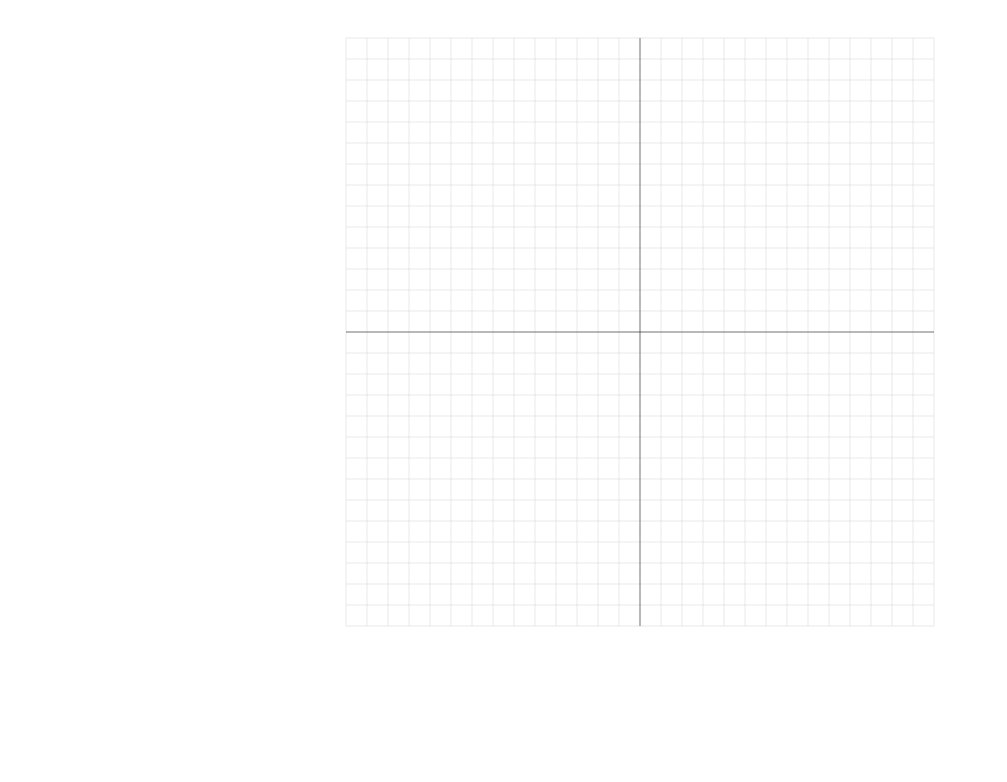
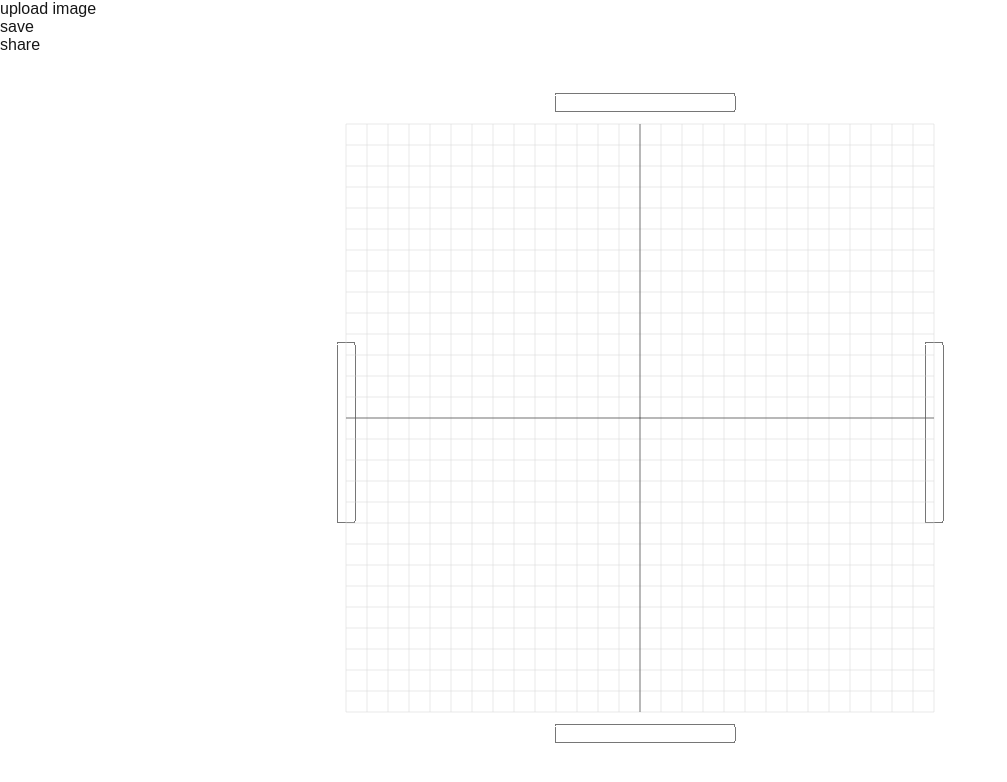
Before and after one commit to mayasundar/four-quadrants, a Next.js app: page / in a window 1280 px wide. Shown: the top 782 px of the page, without its empty margins (0-1007 px from the left). Built offline with nearby package versions, Linux system fonts and the light colour scheme.

Commit message:
add Canvas + Label components

```diff
--- a/package.json
+++ b/package.json
@@ -9,8 +9,9 @@
     "lint": "next lint"
   },
   "dependencies": {
+    "next": "15.1.6",
     "react": "^19.0.0",
     "react-dom": "^19.0.0",
-    "next": "15.1.6"
+    "react-draggable": "^4.4.6"
   }
 }
--- /dev/null
+++ b/src/components/Canvas.js
@@ -0,0 +1,115 @@
+import React, { useRef, useCallback, useEffect, useMemo } from "react";
+import styles from "@/styles/Home.module.css";
+
+const Canvas = ({ circles, onAddCircle }) => {
+    const canvasRef = useRef(null);
+    const size = 600;
+    const scale = useMemo(() => (typeof window !== "undefined" ? window.devicePixelRatio : 1), []);
+    const s = 21;
+
+    const gridConstants = useMemo(() => {
+        const nX = Math.floor(size / s);
+        const nY = Math.floor(size / s);
+        const pX = size - nX * s;
+        const pY = size - nY * s;
+        return {
+            nX,
+            nY,
+            pL: Math.ceil(pX / 2) - 0.5,
+            pT: Math.ceil(pY / 2) - 0.5,
+            pR: size - nX * s - Math.ceil(pX / 2) + 0.5,
+            pB: size - nY * s - Math.ceil(pY / 2) + 0.5,
+        };
+    }, [size, s]);
+
+    const { pL, pT, pR, pB } = gridConstants;
+
+    const drawGrid = useCallback((ctx) => {
+        ctx.strokeStyle = 'lightgrey';
+        ctx.beginPath();
+        for (let x = pL; x <= size - pR; x += s) {
+            ctx.moveTo(x, pT);
+            ctx.lineTo(x, size - pB);
+        }
+        for (let y = pT; y <= size - pB; y += s) {
+            ctx.moveTo(pL, y);
+            ctx.lineTo(size - pR, y);
+        }
+        ctx.stroke();
+    }, [size, pL, pR, pT, pB, s]);
+
+    const drawAxes = useCallback((ctx) => {
+        ctx.strokeStyle = "#000";
+        ctx.lineWidth = 0.5;
+        ctx.beginPath();
+        const centerX = Math.round(gridConstants.nX / 2) * s + pL;
+        const centerY = Math.round(gridConstants.nY / 2) * s + pT;
+        ctx.moveTo(pL, centerY);
+        ctx.lineTo(size - pR, centerY);
+        ctx.moveTo(centerX, pT);
+        ctx.lineTo(centerX, size - pB);
+        ctx.stroke();
+    }, [size, pL, pR, pT, pB, s, gridConstants]);
+
+    const drawCircle = useCallback((ctx, x, y) => {
+        ctx.beginPath();
+        ctx.arc(x, y, 6, 0, 2 * Math.PI);
+        ctx.fillStyle = 'red';
+        ctx.fill();
+    }, []);
+
+    const redrawCanvas = useCallback(() => {
+        const canvas = canvasRef.current;
+        if (!canvas) return;
+
+        const ctx = canvas.getContext('2d');
+        ctx.clearRect(0, 0, canvas.width, canvas.height);
+        ctx.save();
+        ctx.scale(scale, scale);
+        ctx.translate(0.5, 0.5);
+        ctx.lineWidth = 0.5;
+
+        drawGrid(ctx);
+        drawAxes(ctx);
+        circles.forEach(circle => drawCircle(ctx, circle.x, circle.y));
+
+        ctx.restore();
+    }, [circles, drawGrid, drawAxes, drawCircle, scale]);
+
+
+    useEffect(() => {
+        const canvas = canvasRef.current;
+        if (!canvas) return;
+
+        canvas.style.width = `${size}px`;
+        canvas.style.height = `${size}px`;
+        canvas.width = size * scale;
+        canvas.height = size * scale;
+
+        redrawCanvas();
+
+    }, [size, scale, redrawCanvas]);
+
+    const handleCanvasClick = useCallback((event) => {
+        const canvas = canvasRef.current;
+        if (!canvas) return;
+
+        const rect = canvas.getBoundingClientRect();
+        const x = (event.clientX - rect.left) * (size / rect.width);
+        const y = (event.clientY - rect.top) * (size / rect.height);
+
+        const gridX = Math.round((x - pL) / s) * s + pL;
+        const gridY = Math.round((y - pT) / s) * s + pT;
+
+        onAddCircle({ id: Date.now(), x: gridX, y: gridY, labelX: gridX + 5, labelY: gridY + 5 });
+    }, [size, pL, pT, s, onAddCircle]);
+
+
+    useEffect(() => {
+        redrawCanvas();
+    }, [circles, redrawCanvas]);
+
+    return <canvas ref={canvasRef} className={styles.canvas} onClick={handleCanvasClick} style={{ position: 'absolute', top: 0, left: 0 }} />;
+};
+
+export default React.memo(Canvas);
--- /dev/null
+++ b/src/components/Label.js
@@ -0,0 +1,38 @@
+import React, { useCallback, useRef } from 'react';
+import Draggable from 'react-draggable';
+
+const Label = ({ x, y, value, onDelete, onDragStop, onUpdateText, id }) => {
+    const nodeRef = useRef(null);
+
+    const handleDragStop = useCallback(
+        (e, data) => {
+            onDragStop(id, data.x, data.y);
+        },
+        [id, onDragStop]
+    );
+    const handleTextChange = useCallback(
+        (e) => {
+            const newText = e.target.value;
+            onUpdateText(id, newText);
+        },
+        [id, onUpdateText]
+    );
+
+    return (
+        <Draggable
+            defaultPosition={{ x, y }}
+            onStop={handleDragStop}
+            nodeRef={nodeRef}
+        >
+            <div className="draggable-input" ref={nodeRef} style={{ position: 'absolute' }}>
+                <input type="text"
+                       value={value}
+                       onChange={handleTextChange}
+                />
+                <button onClick={() => onDelete(id)}>x</button>
+            </div>
+        </Draggable>
+    );
+};
+
+export default React.memo(Label);
--- a/src/pages/index.js
+++ b/src/pages/index.js
@@ -1,112 +1,35 @@
 import Head from "next/head";
 import styles from "@/styles/Home.module.css";
-import { useEffect, useRef } from "react";
+import {useState, useCallback } from "react";
+import Label from '../components/Label.js';
+import Canvas from '../components/Canvas.js';
 
 export default function Home() {
-  const canvasRef = useRef(null);
+  const [circles, setCircles] = useState([]);
 
-  useEffect(() => {
-    if (canvasRef.current) {
-      const canvas = canvasRef.current;
-      const ctx = canvas.getContext('2d');
-
-      const size = 600;
-      canvas.style.width = size + "px";
-      canvas.style.height = size + "px";
-
-      const scale = window.devicePixelRatio;
-      canvas.width = size * scale;
-      canvas.height = size * scale;
-
-      ctx.scale(scale, scale);
-
-      ctx.translate(0.5, 0.5);
-      ctx.lineWidth = 0.5;
-      let s = 21
-      let nX = Math.floor(size / s)
-      let nY = Math.floor(size / s)
-      let pX = size - nX * s
-      let pY = size - nY * s
-
-      let pL = Math.ceil(pX / 2) - 0.5
-      let pT = Math.ceil(pY / 2) - 0.5
-      let pR = size - nX * s - pL
-      let pB = size - nY * s - pT
-
-      function drawGrid() {
-        ctx.strokeStyle = 'lightgrey'
-        ctx.beginPath()
-
-        for (var x = pL; x <= size - pR; x += s) {
-          ctx.moveTo(x, pT)
-          ctx.lineTo(x, size - pB)
-        }
-        for (var y = pT; y <= size - pB; y += s) {
-          ctx.moveTo(pL, y)
-          ctx.lineTo(size - pR, y)
-        }
-        ctx.stroke()
-      }
-
-      function drawAxes() {
-        ctx.strokeStyle = "#000";
-        ctx.lineWidth = 0.5;
-        ctx.beginPath();
-
-        const centerX = Math.round(nX / 2) * s + pL;
-        const centerY = Math.round(nY / 2) * s + pT;
-
-        // x-axis
-        ctx.moveTo(pL, centerY);
-        ctx.lineTo(size - pR, centerY);
-        // y-axis
-        ctx.moveTo(centerX, pT);
-        ctx.lineTo(centerX, size - pB);
-        ctx.stroke();
-      }
-
-
-      function drawCircle(x, y) {
-        ctx.beginPath();
-        ctx.arc(x, y, 6, 0, 2 * Math.PI);
-        ctx.fillStyle = 'red';
-        ctx.fill();
-      }
-
-      let circles = [];
-
-      function handleClick(event) {
-        const rect = canvas.getBoundingClientRect();
-        const x = (event.clientX - rect.left) * (size / rect.width);
-        const y = (event.clientY - rect.top) * (size / rect.height);
-
-        const gridX = Math.round((x - pL) / s) * s + pL;
-        const gridY = Math.round((y - pT) / s) * s + pT;
-
-        circles.push({x: gridX, y: gridY});
-        redrawCircles();
-      }
-
-      function redrawCircles() {
-        ctx.clearRect(pL, pT, size- pL, size - pT );
-        drawGrid();
-        drawAxes();
-
-        circles.forEach(circle => drawCircle(circle.x, circle.y));
-      }
-
-      drawGrid();
-      drawAxes();
-
-      canvas.addEventListener('click', handleClick);
-
-      return () => {
-        canvas.removeEventListener('click', handleClick);
-      };
-    }
+  const addCircle = useCallback((newCircle) => {
+    setCircles((prevCircles) => [...prevCircles, { ...newCircle, text: "" }]);
   }, []);
 
+  const deleteCircle = useCallback((id) => {
+    setCircles((prevCircles) => prevCircles.filter((circle) => circle.id !== id));
+  }, []);
 
+  const updateCircle = useCallback((id, newX, newY) => {
+    setCircles((prevCircles) =>
+        prevCircles.map((circle) =>
+            circle.id === id ? { ...circle, labelX: newX, labelY: newY } : circle
+        )
+    );
+  }, []);
+
+  const updateCircleText = useCallback((id, newText) => {
+    setCircles((prevCircles) =>
+        prevCircles.map((circle) =>
+            circle.id === id ? { ...circle, text: newText } : circle
+        )
+    );
+  }, []);
 
   return (
       <>
@@ -116,17 +39,83 @@ export default function Home() {
           <meta name="viewport" content="width=device-width, initial-scale=1" />
           <link rel="icon" href="/favicon.ico" />
         </Head>
-      <div
-        className={`${styles.page}`}
-      >
+        <div className={`${styles.page}`}>
+            <div className="toolbar">
+                <ul>
+                    <li>upload image</li>
+                    <li>save</li>
+                    <li>share</li>
+                </ul>
+
+            </div>
+
             <main className={styles.main}>
-          <canvas
-              ref={canvasRef}
-              id="preview"
-              width="600"
-              height="600"
-          ></canvas>
 
+            <div className={styles.quad} style={{ position: 'relative', width: '600px', height: '600px' }}>
+                <input
+                    type="text"
+                    style={{
+                        position: 'absolute',
+                        left: '50%',
+                        top: '-30px',
+                        transform: 'translateX(-50%)',
+                        margin: '5px',
+                    }}
+                />
+                <input
+                    type="text"
+                    style={{
+                        position: 'absolute',
+                        left: '-80px',
+                        top: '50%',
+                        transform: 'rotate(-90deg) translateY(-50%)',
+                        margin: '5px',
+                    }}
+                />
+                <input
+                    type="text"
+                    style={{
+                        position: 'absolute',
+                        right: '-80px',
+                        top: '50%',
+                        transform: 'rotate(90deg) translateY(-50%)',
+                        margin: '5px',
+                    }}
+                />
+                <input
+                    type="text"
+                    style={{
+                        position: 'absolute',
+                        left: '50%',
+                        bottom: '-30px',
+                        transform: 'translateX(-50%)',
+                        margin: '5px',
+                    }}
+                />
+
+              <Canvas
+                  circles={circles}
+                  onAddCircle={addCircle}
+                  onDeleteCircle={deleteCircle}
+                  onUpdateCircle={updateCircle}
+              />
+
+              <div style={{ position: 'absolute', top: 0, left: 0 }}>
+                {circles.map((circle) => (
+                    <Label
+                        key={circle.id}
+                        id={circle.id}
+                        x={circle.labelX}
+                        y={circle.labelY}
+                        value={circle.text}
+                        onUpdateText={updateCircleText}
+                        onDelete={() => deleteCircle(circle.id)}
+                        onDragStop={updateCircle}
+                    />
+                ))}
+
+              </div>
+            </div>
           </main>
         </div>
       </>
--- a/src/styles/Home.module.css
+++ b/src/styles/Home.module.css
@@ -6,7 +6,12 @@
   justify-items: center;
 }
 
-.canvas {
+.quad {
+  margin:2rem;
+
+}
+
+.canvas{
 }
 
 @media (prefers-color-scheme: dark) {
```
Also changed, not shown: 1 other file (tests, documents, lock files or other folders). Lines whose indentation alone changed are shown as unchanged.
